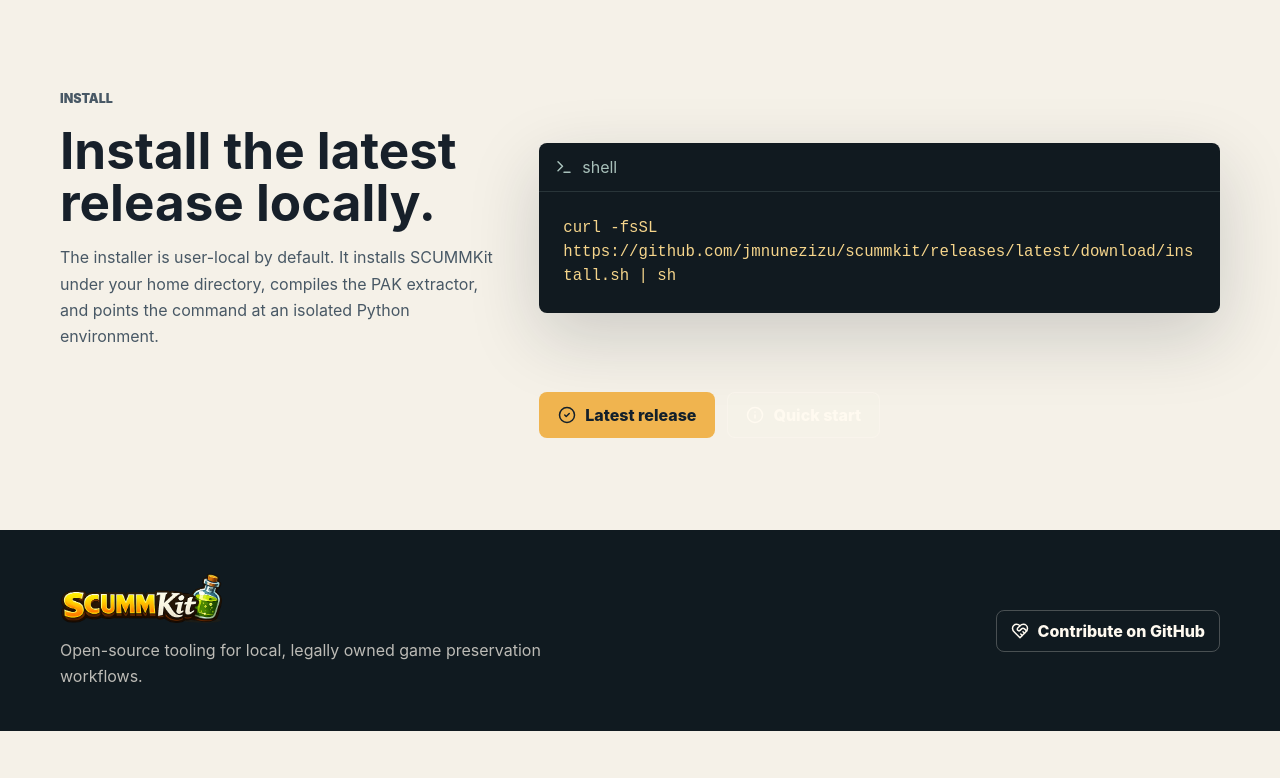
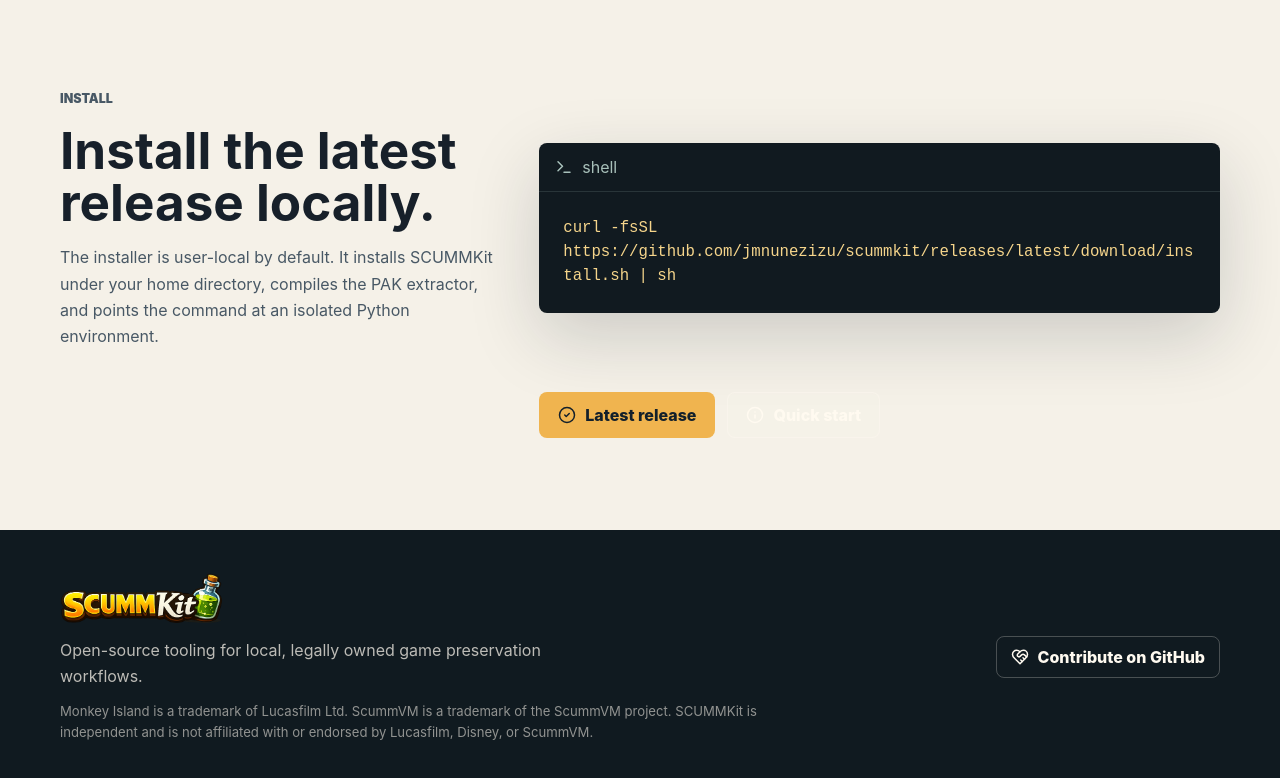
Before and after one commit to jmnunezizu/extractpak, a React (Vite) app in the folder site/: page / in a window 1280 px wide. Shown: the part 4094-4872 px from the top of the page. Before the commit the page ends 4825 px from the top, so only its background shows below. Built offline with nearby package versions, Linux system fonts and the light colour scheme.

Commit message:
docs: add site trademark disclaimer

```diff
--- a/site/src/main.tsx
+++ b/site/src/main.tsx
@@ -311,6 +311,10 @@
         <div>
           <img src={logoUrl} alt="SCUMMKit" />
           <p>Open-source tooling for local, legally owned game preservation workflows.</p>
+          <p className="trademarkNote">
+            Monkey Island is a trademark of Lucasfilm Ltd. ScummVM is a trademark of the ScummVM project.
+            SCUMMKit is independent and is not affiliated with or endorsed by Lucasfilm, Disney, or ScummVM.
+          </p>
         </div>
         <a href="https://github.com/jmnunezizu/scummkit">
           <HeartHandshake size={18} />
--- a/site/src/styles.css
+++ b/site/src/styles.css
@@ -561,6 +561,13 @@
   color: rgba(255, 250, 240, 0.72);
 }
 
+footer .trademarkNote {
+  max-width: 760px;
+  color: rgba(255, 250, 240, 0.54);
+  font-size: 0.82rem;
+  line-height: 1.55;
+}
+
 footer a {
   display: inline-flex;
   align-items: center;
```
